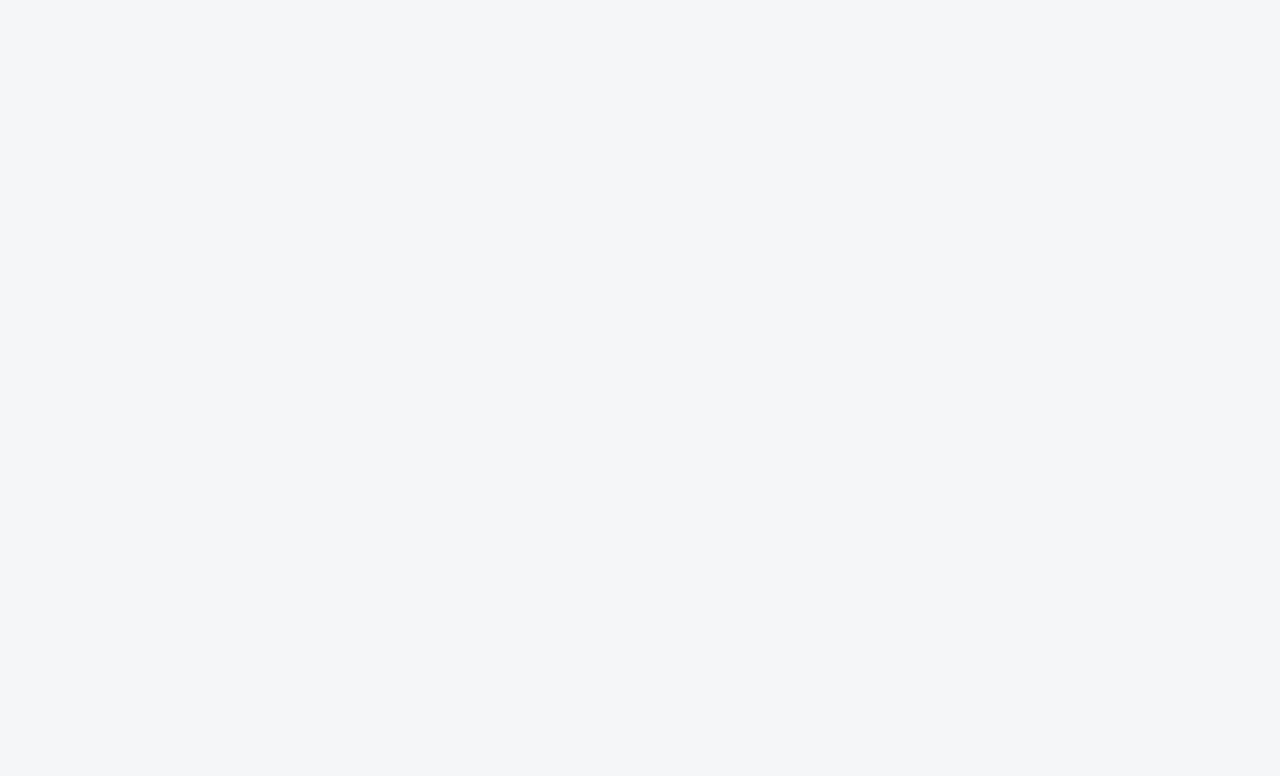
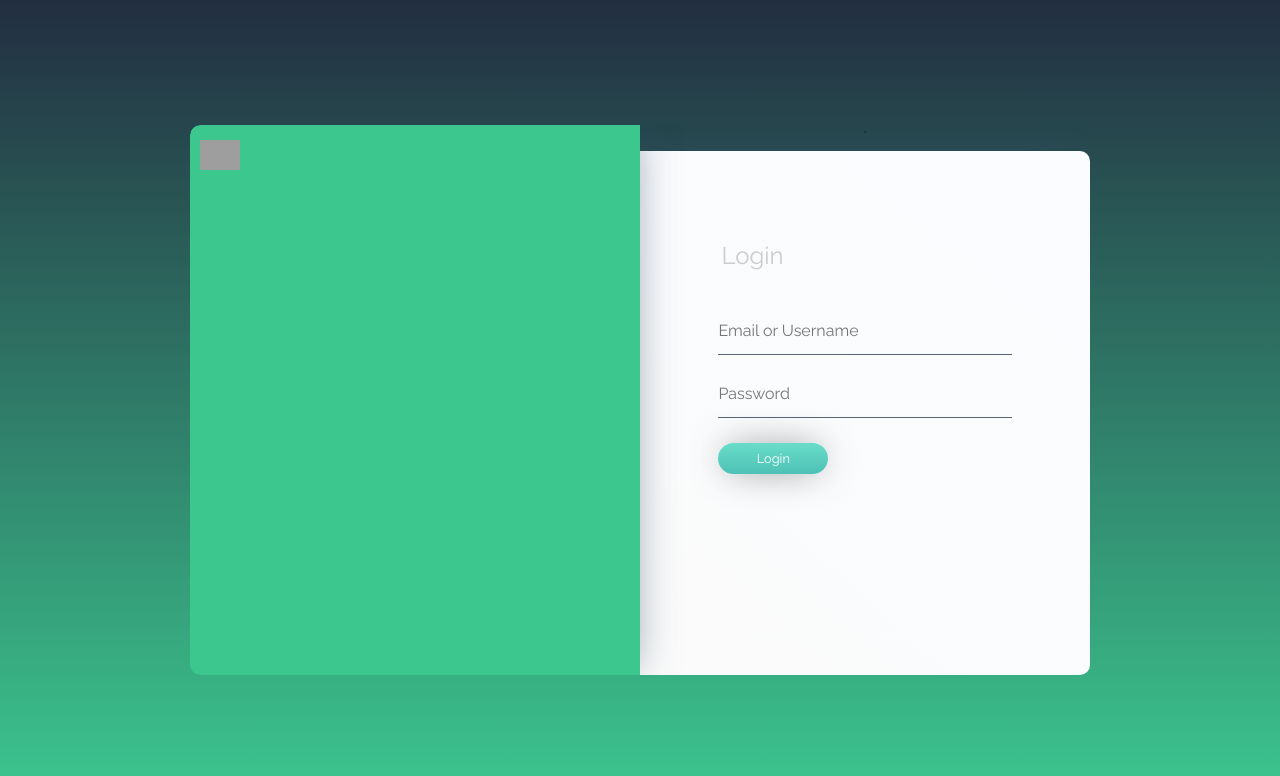
Before and after one commit to aichafaty/Certification-FrontEnd, an Angular app: page / in a window 1280 px wide. Shown: the top 776 px of the page. Built offline with nearby package versions, Linux system fonts and the light colour scheme; grey boxes are pictures that could not be loaded.

Commit message:
gestion des redirections et des userRoles

```diff
--- a/src/app/app.module.ts
+++ b/src/app/app.module.ts
@@ -45,7 +45,7 @@ const routes:Routes=[
   {path: "maladieAjout",component: AjoutMaladieComponent},
 
 
-  {path:"login",component:LoginComponent},
+  {path:"",component:LoginComponent},
 
   {path:"parent",component:ParentComponent},
   {path:"listerCarnet",component:ListerCarnetComponent},
--- a/src/app/login/login.component.ts
+++ b/src/app/login/login.component.ts
@@ -65,6 +65,17 @@ export class LoginComponent implements OnInit {
             (utilisateur:any)=>{
               this.login.setUtilisateur(utilisateur);
               console.log(utilisateur);
+              //redirection Admin,infirmier,parent
+              if(this.login.getUserRole()=='Admin'){
+                window.location.href='/menu';
+
+              }else if(this.login.getUserRole()=='Infirmier'){
+                window.location.href='/infirmier';
+              }else if(this.login.getUserRole()=='Parent'){
+                window.location.href='/parent';
+              }else{
+                  this.login.logout();
+              }
 
             }
           )
--- a/src/app/menu/menu.component.html
+++ b/src/app/menu/menu.component.html
@@ -123,7 +123,7 @@
             <a class="sidenav-item-link" href="javascript:void(0)" data-toggle="collapse" data-target="#tables"
                aria-expanded="false" aria-controls="tables">
               <i class="mdi mdi-table"></i>
-              <span class="nav-text">Notifications</span> <b class="caret"></b>
+              <span class="nav-text">PARAMETRAGE</span> <b class="caret"></b>
             </a>
 
             <!-- <ul class="collapse " id="tables" data-parent="#sidebar-menu">
```
